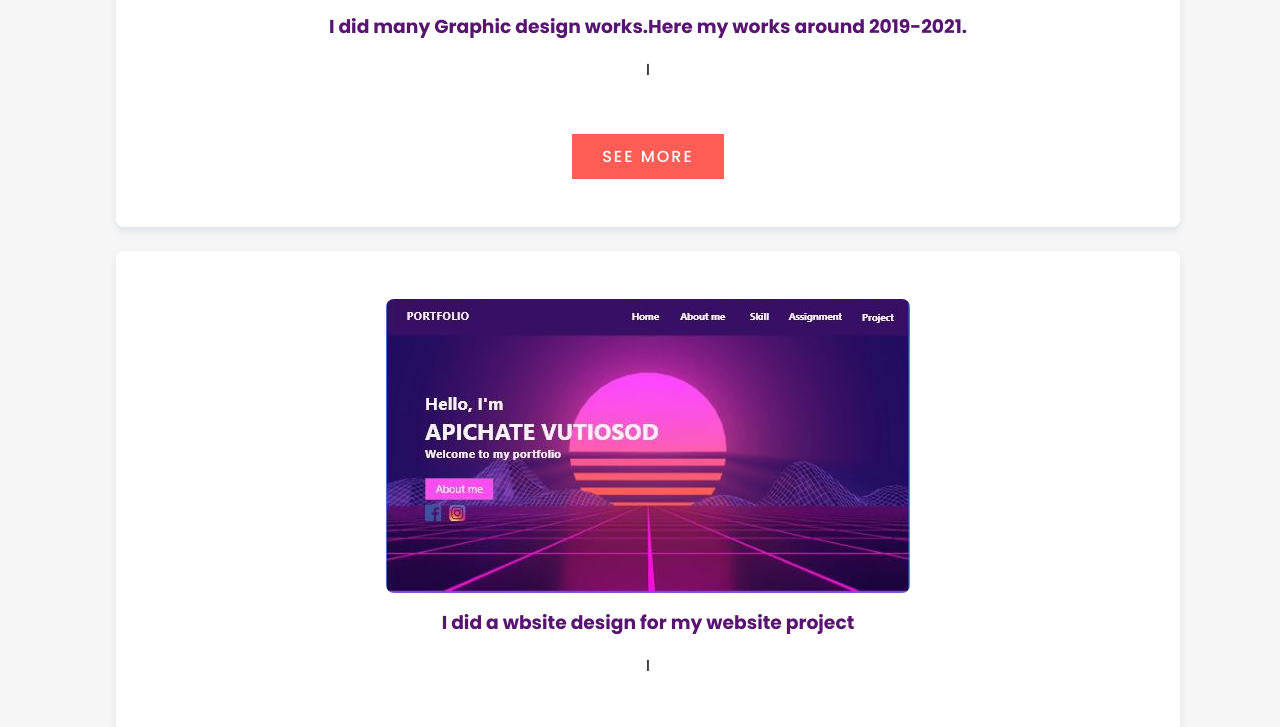
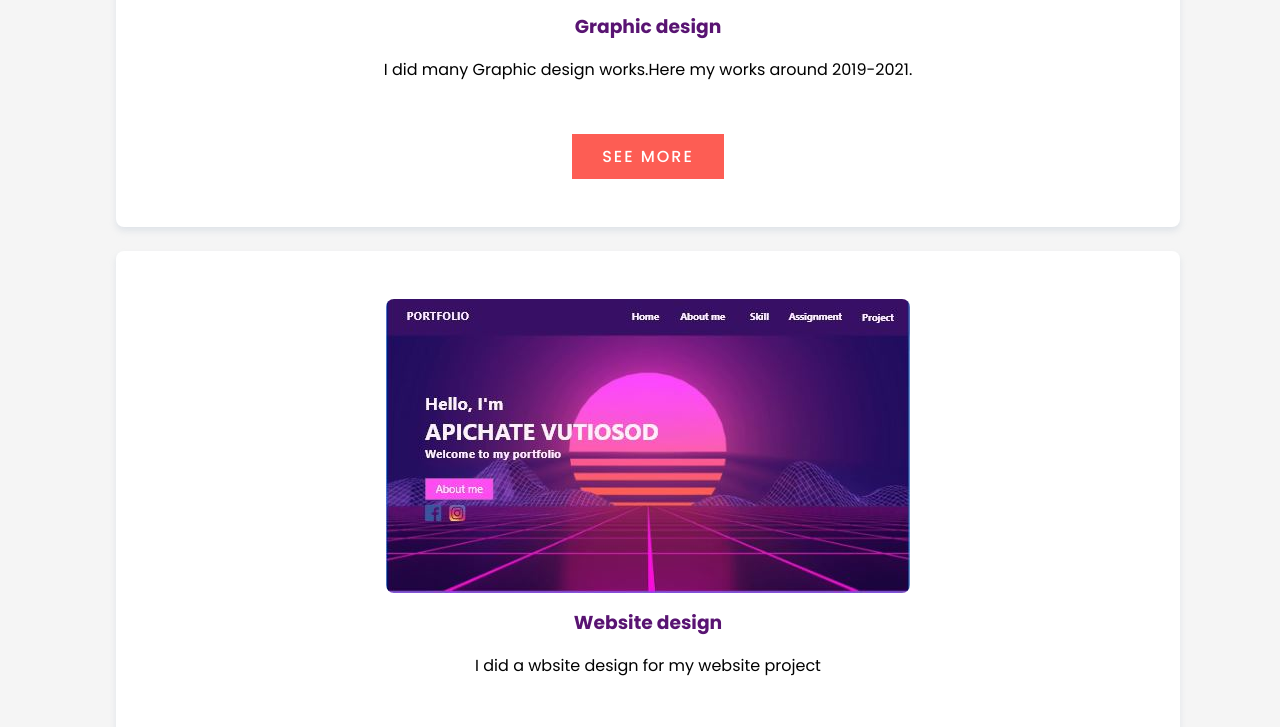
Before and after one commit to apichate1679/new_portfolio, a plain HTML site: page project.html in a window 1280 px wide. Shown: the part 1346-2073 px from the top of the page. Drawn offline with nearby package versions, Linux system fonts and the light colour scheme.

Commit message:
Update project.html

```diff
--- a/project.html
+++ b/project.html
@@ -46,15 +46,21 @@
         <div class="services__container grid">
             <div class="services__data">
                 <img class="assign__pic" src="gra.JPG">
-                <h3 class="services__title3">I did many Graphic design works.Here my works around 2019-2021.</h3>
-                <p class ="services__description">I</p>
+                <h3 class="services__title3">Graphic design</h3>
+                <p class ="services__description">I did many Graphic design works.Here my works around 2019-2021.</p>
                 <a href="https://drive.google.com/drive/folders/18sPMv0qWN7cf6qJt-UYywOiHq2ysg9RT?usp=sharing" class="btn">See More</a>
             </div>
             <div class="services__data">
                 <img class="assign__pic" src="web.JPG">
-                <h3 class="services__title3">I did a wbsite design for my website project</h3>
-                <p class ="services__description">I</p>
+                <h3 class="services__title3">Website design</h3>
+                <p class ="services__description">I did a wbsite design for my website project</p>
                 <a href="https://drive.google.com/drive/folders/1VZEP7x8_qX1UwWi5lYWkeJFKpO0S7Bua?usp=sharing" class="btn">See More</a>
+            </div>
+            <div class="services__data">
+                <img class="assign__pic" src="shop.JPG">
+                <h3 class="services__title3">Sneaky shop</h3>
+                <p class ="services__description">I had a chance to develop a front-end and back-end system in ecommerce website.It is a shoes store ,selling brand name sneakers like Adidas and Nike.  </p>
+                <a href="https://sneaky-shop.ml/index_login.html" class="btn">See More</a>
             </div>
             <div class="services__data">
                 <img class="assign__pic" src="post.JPG">
@@ -68,18 +74,11 @@
                 <p class ="services__description">I did a 2D animation project by Animate CC, it was 2 advertisements of sparkling water. </p>
                 <a href="https://drive.google.com/file/d/1JKlTzq8IW_oe-JpLM5tlAB_hDV7xWh6H/view?usp=sharing" class="btn">See More</a>
             </div>
-
             <div class="services__data">
                 <img class="assign__pic" src="anime2.JPG">
                 <h3 class="services__title3">Utopia sparking water ads2</h3>
                 <p class ="services__description">I did a 2D animation project by Animate CC, it was 2 advertisements of sparkling water. </p>
                 <a href="https://drive.google.com/file/d/1GKRfRON6Ak25JspGvga9kcfbF8XSQiDQ/view?usp=sharing" class="btn">See More</a>
-            </div>
-            <div class="services__data">
-                <img class="assign__pic" src="shop.JPG">
-                <h3 class="services__title3">Sneaky shop</h3>
-                <p class ="services__description">I had a chance to develop a front-end and back-end system in ecommerce website.It is a shoes store ,selling brand name sneakers like Adidas and Nike.  </p>
-                <a href="https://sneaky-shop.ml/index_login.html" class="btn">See More</a>
             </div>
             <div class="services__data">
                 <img class="assign__pic" src="vr.JPG">
```
